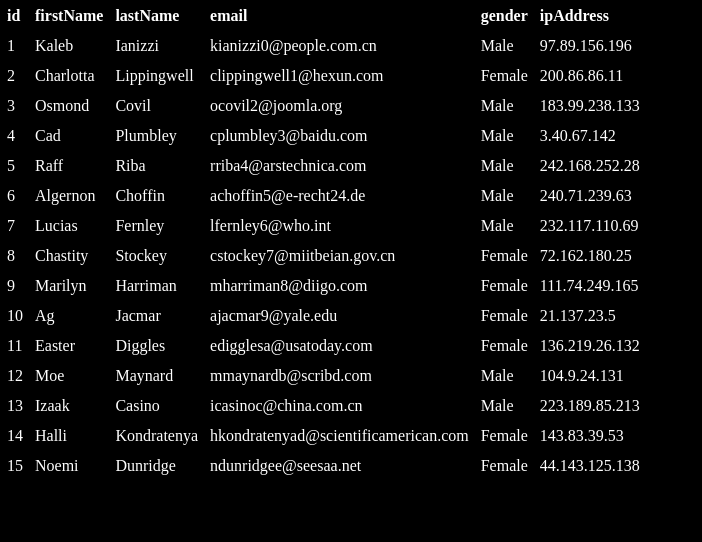
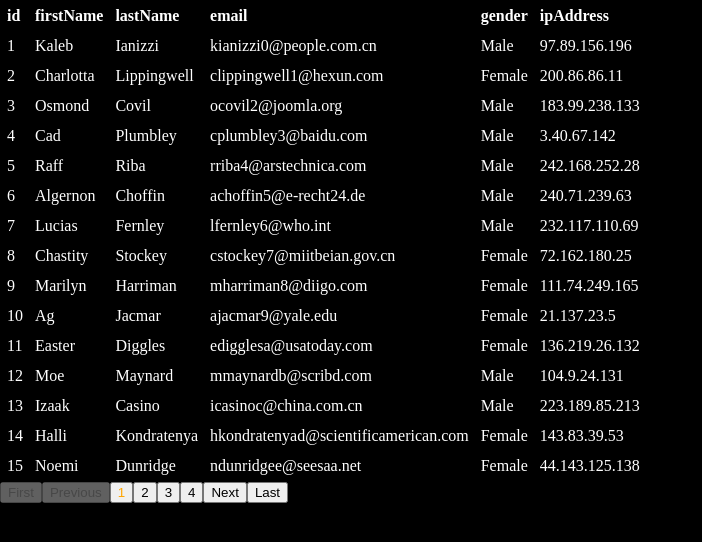
Before and after one commit to nruffing/data-grid-vue, a Vue app: page / in a window 1280 px wide. Shown: the top 542 px of the page, without its empty margins (0-702 px from the left). Built offline with nearby package versions, Linux system fonts and the light colour scheme.

Commit message:
page navigation

```diff
--- a/src/components/DataGridVue.vue
+++ b/src/components/DataGridVue.vue
@@ -12,6 +12,11 @@
         </td>
       </tr>
     </table>
+    <PageNavigation
+      v-if="paged"
+      v-model:current-page="currentPage"
+      v-model:page-size="pageSize"
+      :total-items="totalItems" />
   </div>
 </template>
 
@@ -19,6 +24,7 @@
 import { defineComponent } from 'vue';
 import { DataType, Field, type Column } from '@/models/DataGridVue';
 import { type DataService, StubDataService, ClientSideDataService } from '@/models/DataService';
+import PageNavigation from './PageNavigation.vue';
 
 interface Data {
   keyColumn: Column,
@@ -31,6 +37,9 @@ interface Data {
 
 export default defineComponent({
   name: 'DataGridVue',
+  components: {
+    PageNavigation,
+  },
   props: {
     data: {
      type: Array,
@@ -88,6 +97,11 @@ export default defineComponent({
       this.displayedData = this.data
     }
   },
+  watch: {
+    currentPage() {
+      this.loadPageData()
+    },
+  },
   methods: {
     async loadPageData() {
       const pageData = await this.dataService.getPage(this.currentPage, this.pageSize)
--- /dev/null
+++ b/src/components/PageNavigation.vue
@@ -0,0 +1,94 @@
+<template>
+  <div class="dgv-page-navigation">
+    <button
+      class="dgv-button-first-page"
+      @click="setCurrentPage(1)"
+      :disabled="currentPage === 1">
+      First
+    </button>
+    <button
+      class="dgv-button-previous-page"
+      @click="setCurrentPage(currentPage - 1)"
+      :disabled="currentPage === 1">
+      Previous
+    </button>
+    <button
+      class="dgv-button-page"
+      :class="{ 'dgv-selected-page': page === currentPage }"
+      v-for="page in displayedPages"
+      :key="page"
+      @click="setCurrentPage(page)">
+      {{ page  }}
+    </button>
+    <button
+      class="dgv-button-next-page"
+      @click="setCurrentPage(currentPage + 1)"
+      :disabled="currentPage === numPages">
+      Next
+    </button>
+    <button
+      class="dgv-button-last-page"
+      @click="setCurrentPage(numPages)"
+      :disabled="currentPage === numPages">
+      Last
+    </button>
+  </div>
+</template>
+
+<script lang="ts">
+import { defineComponent } from 'vue';
+
+export default defineComponent({
+  name: 'PageNavigation',
+  props: {
+    pageSize: {
+      type: Number,
+      required: true
+    },
+    currentPage: {
+      type: Number,
+      required: true,
+    },
+    totalItems: {
+      type: Number,
+      required: true,
+    },
+  },
+  computed: {
+    numPages(): number {
+      return Math.ceil(this.totalItems / this.pageSize)
+    },
+    displayedPages(): number[] {
+      const maxPages = 4
+      const halfMax = maxPages / 2
+
+      if (this.numPages <= maxPages) {
+        return [...Array(this.numPages).keys()].map(i => i+1)
+      }
+
+      let start = this.currentPage - halfMax + 1
+      if (start <= 0) {
+        start = 1
+      }
+
+      const result = []
+
+      for (let i = start, index = 0; index < maxPages && i <= this.numPages; i++, index++) {
+        result.push(i)
+      }
+
+      while (result.length < maxPages) {
+        start--
+        result.unshift(start)
+      }
+
+      return result
+    },
+  },
+  methods: {
+    setCurrentPage(page: number) {
+      this.$emit('update:currentPage', page)
+    },
+  },
+})
+</script>
--- a/src/models/DataService.ts
+++ b/src/models/DataService.ts
@@ -36,7 +36,7 @@ export class ClientSideDataService implements DataService {
 
     return Promise.resolve({
       totalItems: this.dataItems.length,
-      dataItems: this.dataItems.splice(startIndex, endIndex),
+      dataItems: this.dataItems.slice(startIndex, endIndex),
     })
   }
 }
--- a/src/styles/DataGridVueDark.css
+++ b/src/styles/DataGridVueDark.css
@@ -1,6 +1,7 @@
 :root {
   --dgv-text-color: white;
   --cell-padding: 5px;
+  --active-page-color: orange;
 }
 
 .dgv-data-grid-container {
@@ -14,3 +15,7 @@
 .dgv-data-grid td {
   padding: var(--cell-padding);
 }
+
+.dgv-selected-page {
+  color: var(--active-page-color);
+}
--- a/src/test-data/test-data.ts
+++ b/src/test-data/test-data.ts
@@ -14,7 +14,8 @@ export interface TestDataItem {
 export const TestDataColumns = [
   {
     field: new Field('id'),
-    dataType: DataType.number
+    dataType: DataType.number,
+    isKey: true,
   },
   {
     field: new Field('firstName'),
```
